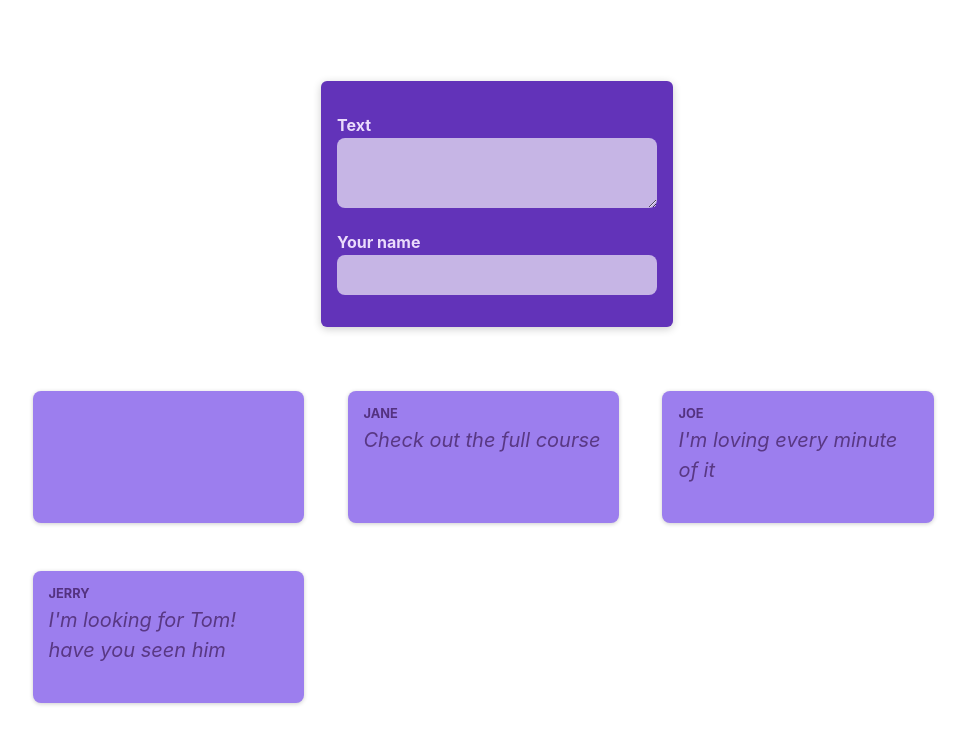
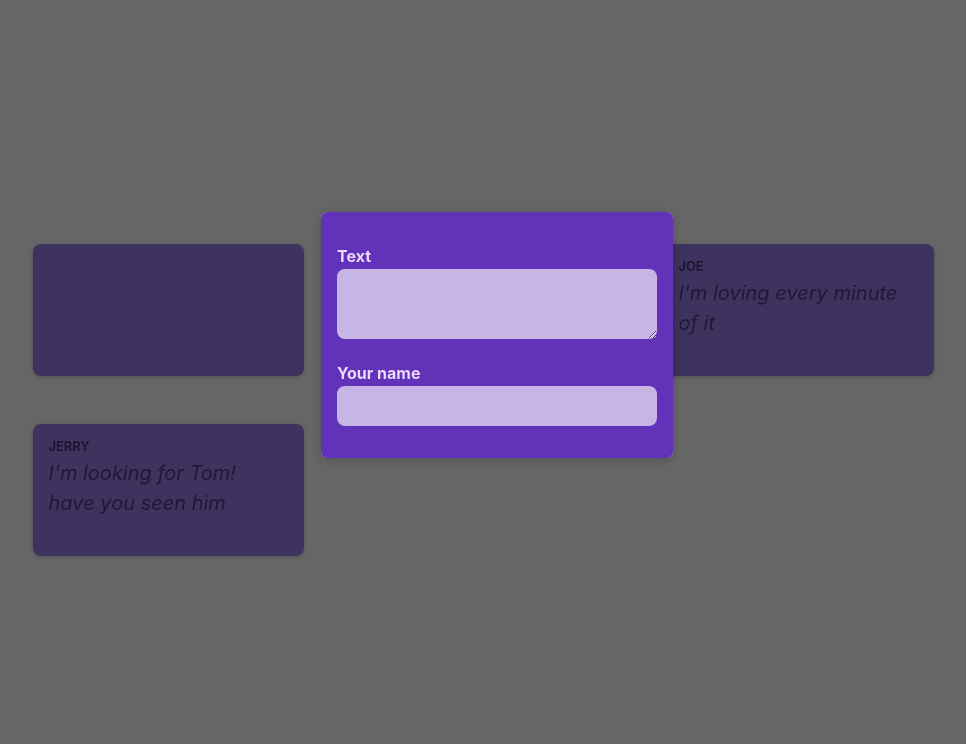
Before and after one commit to ChrisJoshRoberts/react-course, a React (Vite) app: page / in a window 1280 px wide. Shown: the top 744 px of the page, without its empty margins (143-1109 px from the left). Built offline with nearby package versions, Linux system fonts and the light colour scheme.

Commit message:
adding the modal pop up

```diff
--- a/package.json
+++ b/package.json
@@ -10,6 +10,7 @@
     "preview": "vite preview"
   },
   "dependencies": {
+    "prop-types": "^15.8.1",
     "react": "^18.3.1",
     "react-dom": "^18.3.1"
   },
--- /dev/null
+++ b/src/components/Modal.jsx
@@ -0,0 +1,19 @@
+import classes from './Modal.module.css'
+import PropTypes from 'prop-types'
+
+const Modal = ({ children }) => {
+  return (
+    <>
+    <div className={classes.backdrop} />
+    <dialog open className={classes.modal}>
+      {children}
+    </dialog>
+    </>
+  )
+}
+
+Modal.propTypes = {
+  children: PropTypes.node
+}
+
+export default Modal
--- /dev/null
+++ b/src/components/Modal.module.css
@@ -0,0 +1,18 @@
+.backdrop {
+  position: fixed;
+  top: 0;
+  left:0;
+  width: 100%;
+  height: 100vh;
+  background-color: rgba(0, 0, 0, 0.6);
+  z-index: 1;
+}
+
+.modal {
+  border: none;
+  border-radius: 6px;
+  box-shadow: 0 2px 8px rgba(0, 0, 0, 0.2);
+  padding: 0;
+  overflow: hidden;
+  z-index: 1;
+}
--- a/src/components/NewPost.module.css
+++ b/src/components/NewPost.module.css
@@ -2,9 +2,6 @@
   background-color: #6233b9;
   padding: 1rem;
   width: 20rem;
-  margin: 2rem auto;
-  border-radius: 6px;
-  box-shadow: 0 2px 8px rgba(0, 0, 0, 0.2);
   text-align: left;
 }
 
--- a/src/components/Post.jsx
+++ b/src/components/Post.jsx
@@ -1,12 +1,18 @@
 import classes from './Post.module.css'
+import PropTypes from 'prop-types'
 
-const Post = (props) => {
+const Post = ({author, body }) => {
   return (
     <li className={classes.post}>
-      <h1 className={classes.author}>{props.author}</h1>
-      <p className={classes.text}>{props.body}</p>
+      <h1 className={classes.author}>{author}</h1>
+      <p className={classes.text}>{body}</p>
     </li>
   )
 }
 
+Post.propTypes = {
+  author: PropTypes.string,
+  body: PropTypes.string
+}
+
 export default Post
--- a/src/components/PostList.jsx
+++ b/src/components/PostList.jsx
@@ -2,6 +2,7 @@
 import classes from './PostsList.module.css'
 import NewPosts from './NewPosts'
 import { useState } from 'react'
+import Modal from './Modal'
 
 const PostList = () => {
   const [output, setOutput] = useState('')
@@ -14,7 +15,9 @@
   }
   return (
   <>
+  <Modal>
     <NewPosts onBodyChange={changeBodyHandler} onAuthorChange={changeAuthorHandler}/>
+  </Modal>
     <ul className={classes.posts}>
       <Post author={author} body={output} />
       <Post author="Jane" body="Check out the full course" />
--- /dev/null
+++ b/src/types/utils.js
@@ -0,0 +1,4 @@
+declare interface PostProps {
+  author: string;
+  body: string;
+}
```
Also changed, not shown: 1 other file (tests, documents, lock files or other folders).
